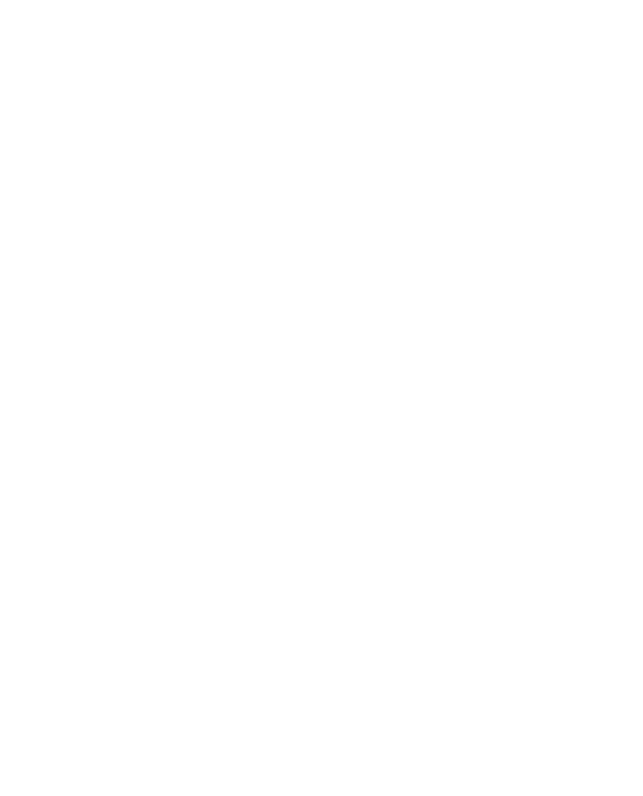
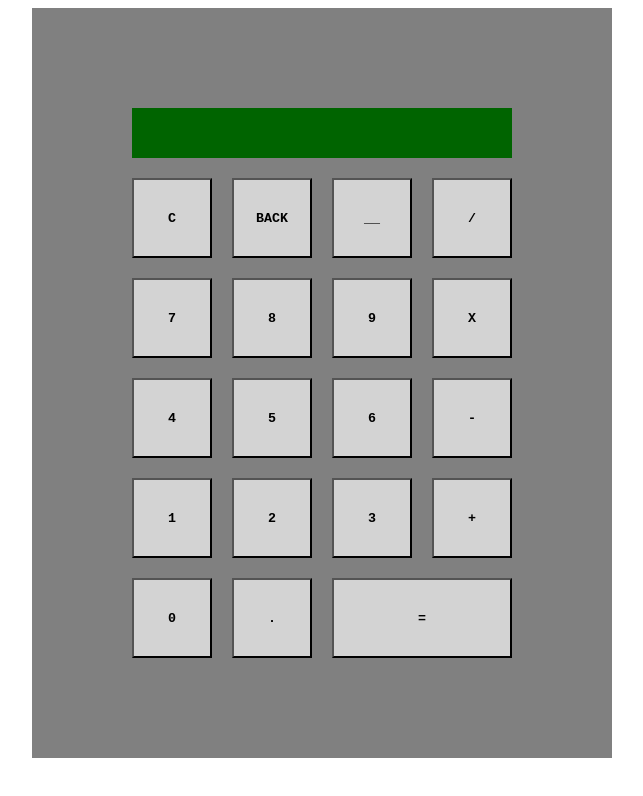
Before and after one commit to khaledm99/JS_Calculator, a plain HTML site: page index.html in a window 1280 px wide. Shown: the whole page, without its empty margins (318-961 px from the left). Drawn offline with Linux system fonts and the light colour scheme.

Commit message:
added placeholder graphics and button functionality

```diff
--- a/index.html
+++ b/index.html
@@ -3,8 +3,34 @@
     <head>
         <meta charset="utf-8">
         <title>Calculator</title>
+        <link rel="stylesheet" href="style.css">
     </head>
     <body>
+        <div id="container">
+            <div id="calculator">
+                <div id="display">teststring</div>
+                <button id="clear" class="button">C</button>
+                <button id="backspace" class="button">BACK</button>
+                <button id="blank" class="button">__</button>
+                <button id="div" class="button">/</button>
+                <button id="b7" class="button">7</button>
+                <button id="b8" class="button">8</button>
+                <button id="b9" class="button">9</button>
+                <button id="mul" class="button">X</button>
+                <button id="b4" class="button">4</button>
+                <button id="b5" class="button">5</button>
+                <button id="b6" class="button">6</button>
+                <button id="sub" class="button">-</button>
+                <button id="b1" class="button">1</button>
+                <button id="b2" class="button">2</button>
+                <button id="b3" class="button">3</button>
+                <button id="plus" class="button">+</button>
+                <button id="b0" class="button">0</button>
+                <button id="dot" class="button">.</button>
+                <button id="equals" class="button">=</button>
+
+            </div>
+        </div>
         <script src="index.js"></script>
     </body>
 </html>
--- a/index.js
+++ b/index.js
@@ -3,7 +3,8 @@ function Token(type, value=null) {
 }
 
 
-const input = "4+1-2";
+
+
 
 function tokenize(input) {
     const digits = ['.','0','1','2','3','4','5','6','7','8','9'];
@@ -138,11 +139,34 @@ function parse(tokens) {
     return result;
 }
 
+let input = "";
+let display = document.getElementById("display");
+display.innerHTML = input;
+document.getElementById("b0").addEventListener("click", () => {input=input.concat('0');display.innerHTML = input; });
+document.getElementById("b1").addEventListener("click", () => {input=input.concat('1');display.innerHTML = input; });
+document.getElementById("b2").addEventListener("click", () => {input=input.concat('2');display.innerHTML = input; });
+document.getElementById("b3").addEventListener("click", () => {input=input.concat('3');display.innerHTML = input; });
+document.getElementById("b4").addEventListener("click", () => {input=input.concat('4');display.innerHTML = input; });
+document.getElementById("b5").addEventListener("click", () => {input=input.concat('5');display.innerHTML = input; });
+document.getElementById("b6").addEventListener("click", () => {input=input.concat('6');display.innerHTML = input; });
+document.getElementById("b7").addEventListener("click", () => {input=input.concat('7');display.innerHTML = input; });
+document.getElementById("b8").addEventListener("click", () => {input=input.concat('8');display.innerHTML = input; });
+document.getElementById("b9").addEventListener("click", () => {input=input.concat('9');display.innerHTML = input; });
+document.getElementById("plus").addEventListener("click", () => {input=input.concat('+');display.innerHTML = input; });
+document.getElementById("clear").addEventListener("click", () => {input="";display.innerHTML = input; });
+document.getElementById("backspace").addEventListener("click", () => {input=input.slice(0,-1);display.innerHTML = input; });
+document.getElementById("div").addEventListener("click", () => {input=input.concat('/');display.innerHTML = input; });
 
-try{
-    tokens = tokenize(input);
-    console.log(parse(tokens));
-}
-catch(e) {
-    console.log(e);
-}
+document.getElementById("mul").addEventListener("click", () => {input=input.concat('*');display.innerHTML = input; });
+document.getElementById("sub").addEventListener("click", () => {input=input.concat('-');display.innerHTML = input; });
+document.getElementById("dot").addEventListener("click", () => {input=input.concat('.');display.innerHTML = input; });
+document.getElementById("equals").addEventListener("click",
+    () => {
+        try{
+            tokens = tokenize(input);
+            input = parse(tokens).toString();
+            display.innerHTML = input;
+        }
+        catch(e) {
+            console.log(e);
+        }});
--- /dev/null
+++ b/style.css
@@ -0,0 +1,61 @@
+#container {
+    font-family: monospace;
+    max-width: fit-content;
+    margin-left: auto;
+    margin-right: auto;
+    text-align: center;
+}
+#calculator {
+    display: grid;
+    gap: 20px;
+    grid-template:
+            'header header header header'
+            'clear backspace blank div'
+            'b7 b8 b9 mul'
+            'b4 b5 b6 sub'
+            'b1 b2 b3 plus'
+            'b0 dot equals equals';
+    padding: 100px;
+    align: center;
+    max-width: fit-content;
+    height: 60%;
+    background-color: gray;
+}
+
+#display {
+    grid-area: header;
+    background-color: darkgreen;
+    color: lightgreen;
+    height: 50px;
+    font-size: 26px;
+}
+.button {
+    background-color: lightgray;
+    color: black;
+    text-align: center;
+    min-width: 80px;
+    min-height: 80px;
+    font-size: 18;
+    font-weight: bold;
+    font-family: monospace;
+}
+
+#clear{ grid-area: clear;}
+#backspace{ grid-area: backspace;}
+#blank{ grid-area: blank;}
+#div{ grid-area: div;}
+#b0{ grid-area: b0;}
+#b1{ grid-area: b1;}
+#b2{ grid-area: b2;}
+#b3{ grid-area: b3;}
+#b4{ grid-area: b4;}
+#b5{ grid-area: b5;}
+#b6{ grid-area: b6;}
+#b7{ grid-area: b7;}
+#b8{ grid-area: b8;}
+#b9{ grid-area: b9;}
+#mul{ grid-area: mul;}
+#sub{ grid-area: sub;}
+#plus{ grid-area: plus;}
+#dot{ grid-area: dot;}
+#equals{ grid-area: equals; grid-column: 3/5}
```
